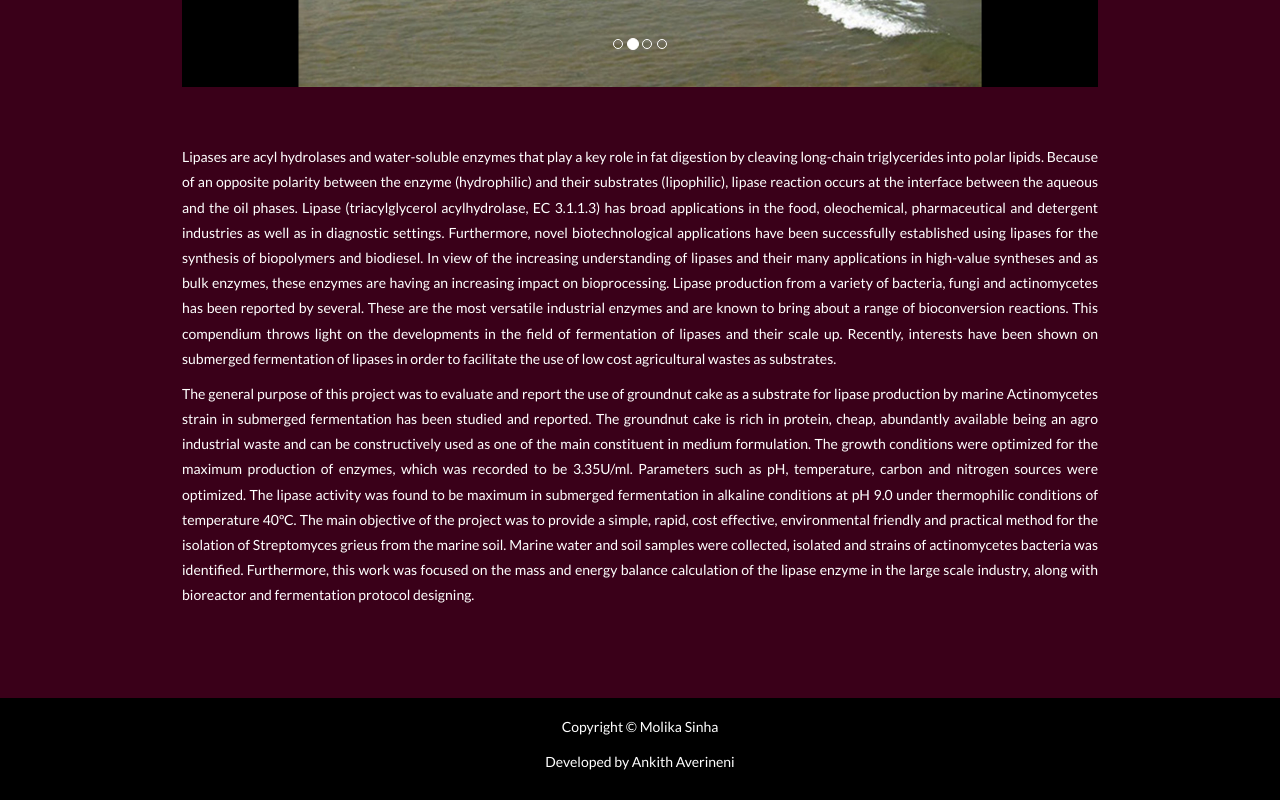
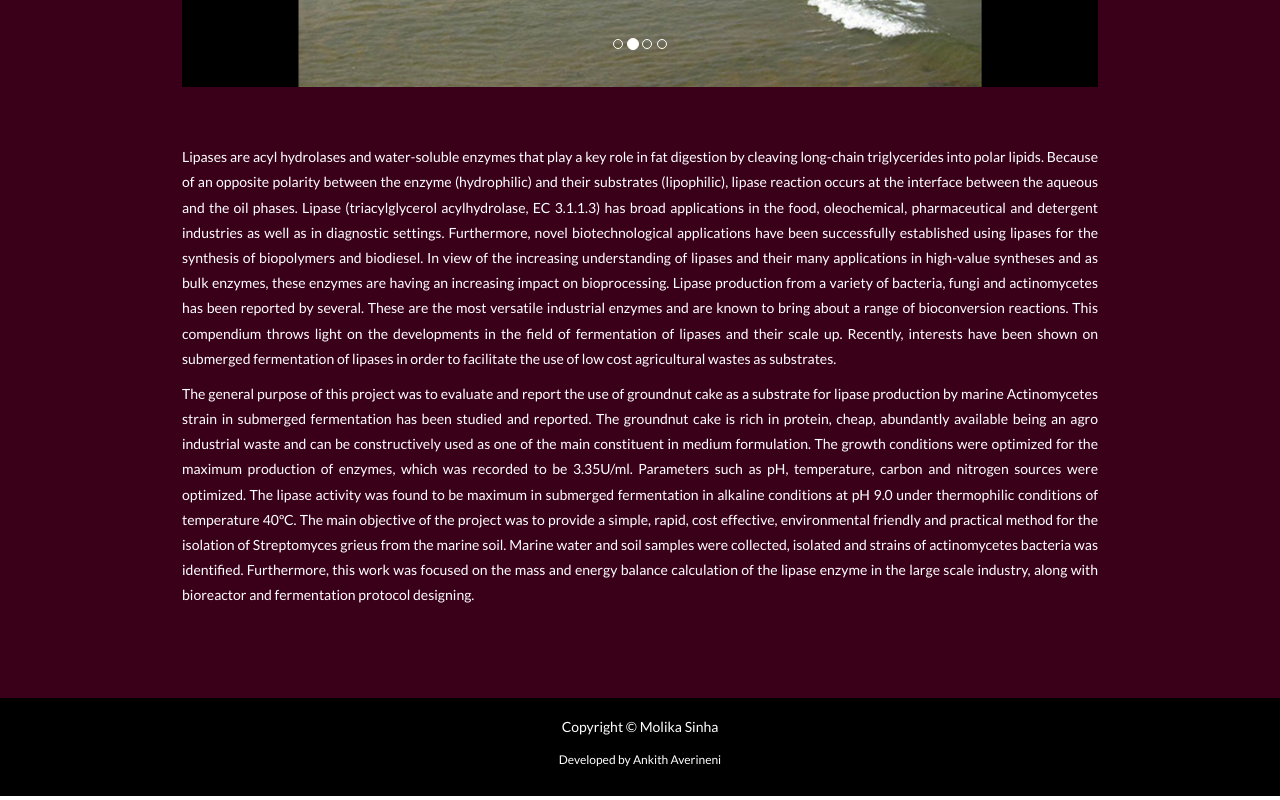
Before and after one commit to molikasinha/molikasinha.github.io, a plain HTML site: page proj3.html in a window 1280 px wide. Shown: the part 562-1362 px from the top of the page. Drawn offline with nearby package versions, Linux system fonts and the light colour scheme.

Commit message:
Update proj3.html

```diff
--- a/proj3.html
+++ b/proj3.html
@@ -152,7 +152,7 @@ body, html {
 <footer class="w3-center w3-padding-16 w3-text-white w3-black">
 
   <p>Copyright &copy; Molika Sinha</p>
-  <p>Developed by Ankith Averineni</p>
+  <p class="w3-small">Developed by Ankith Averineni</p>
 </footer>
 <!-- Add Google Maps -->
 <script>
```
